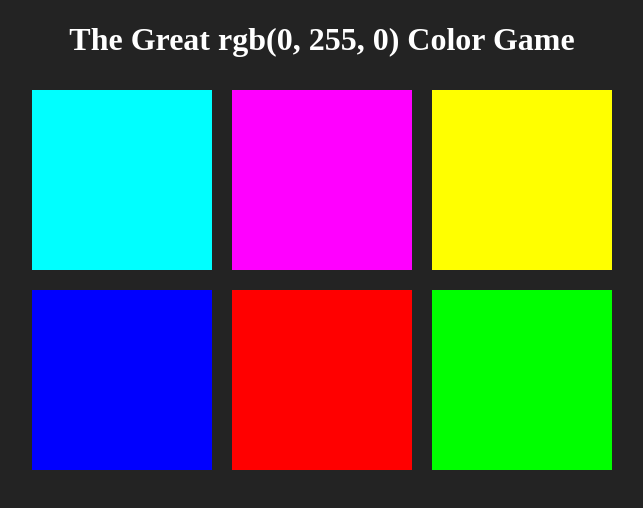
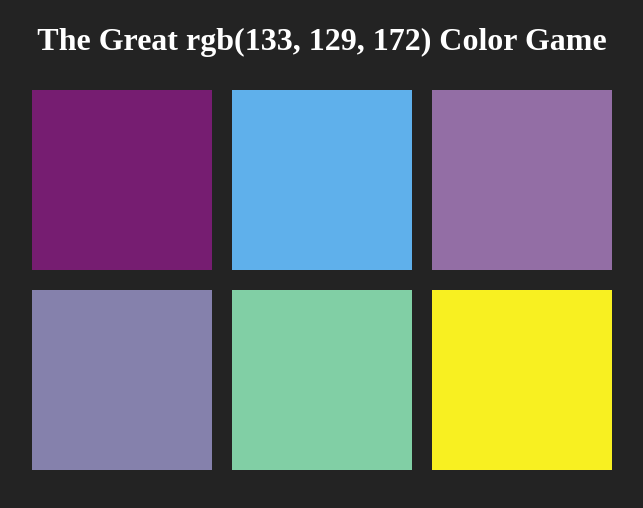
Before and after one commit to commonKaizen/portfolio, a plain HTML site: page RGBColorGame/index.html in a window 1280 px wide. Shown: the whole page, without its empty margins (318-961 px from the left). Drawn offline with Linux system fonts and the light colour scheme.

Commit message:
random array & mild refectoring

```diff
--- a/RGBColorGame/colorGame.css
+++ b/RGBColorGame/colorGame.css
@@ -19,3 +19,7 @@ h1{
     color: white;
     text-align: center;
 }
+
+span{
+    color: white;
+}
--- a/RGBColorGame/colorGame.js
+++ b/RGBColorGame/colorGame.js
@@ -1,14 +1,18 @@
-var colors = [
+/* var colors = [
     "rgb(0, 255, 255)",
     "rgb(255, 0, 255)",
     "rgb(255, 255, 0)",
     "rgb(0, 0, 255)",
     "rgb(255, 0, 0)",
     "rgb(0, 255, 0)"
-];
+]; */
 var squares = document.querySelectorAll(".square");
-var pickedColor = colors[Math.floor(Math.random() * colors.length)];
+var difficulty = 6;
+var colors = generateRandomColorArray(difficulty);
+var pickedColor = pickAColor();
 var colorDisplay = document.querySelector("#colorDisplay");
+var playerMessage = document.querySelector("#message");
+var title = document.querySelector("h1");
 
 colorDisplay.textContent = pickedColor;
 
@@ -17,11 +21,41 @@ for (var i = 0; i < squares.length; i++) {
     squares[i].addEventListener("click", function () {
         var clickedColor = this.style.backgroundColor;
         if (clickedColor === pickedColor) {
-            for (var i = 0; i < squares.length; i++) {
-                squares[i].style.backgroundColor = pickedColor;
-            }
+            changeColors(clickedColor);
+            // for (var i = 0; i < squares.length; i++) {
+            //     squares[i].style.backgroundColor = pickedColor;
+            // }
+            playerMessage.textContent = "You win!";
+            title.style.backgroundColor = pickedColor;
         } else {
             this.style.backgroundColor = "#232323";
+            playerMessage.textContent = "Try again!";
         }
     })
 }
+
+function changeColors(color) {
+    for (var i = 0; i < squares.length; i++) {
+        squares[i].style.backgroundColor = pickedColor;
+    }
+}
+
+function pickAColor() {
+    return colors[Math.floor(Math.random() * colors.length)];
+}
+
+function generateRandomColorArray(num) {
+    var arr = [];
+    for (var i = 0; i < num; i++) {
+        arr.push(pickRandomColor());
+    }
+    return arr;
+}
+
+function pickRandomColor() {
+    var red = Math.floor(Math.random() * 256);
+    var green = Math.floor(Math.random() * 256);
+    var blue = Math.floor(Math.random() * 256);
+    return "rgb(" + red + ", " + green + ", " + blue + ")";
+
+}
--- a/RGBColorGame/index.html
+++ b/RGBColorGame/index.html
@@ -9,6 +9,7 @@
 </head>
 <body>
     <h1>The Great <span id="colorDisplay">RGB</span>  Color Game</h1>
+    <div><span id="message"></span></div>
     <div id="container">
         <div class="square"></div>
         <div class="square"></div>
```
